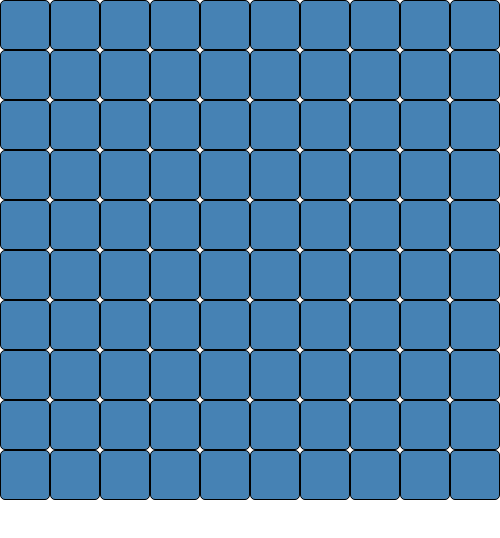
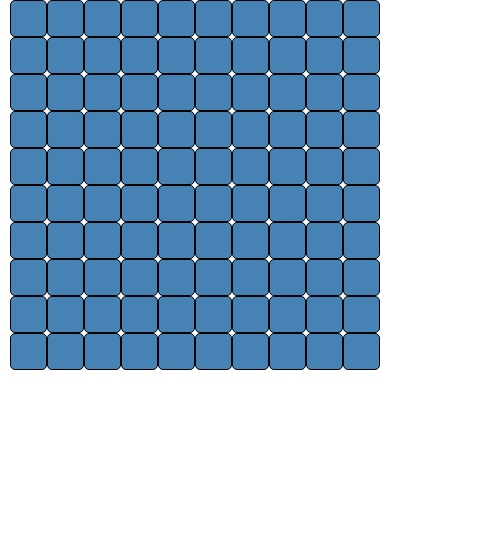
Before and after one commit to ischulz/Minesweeper, a React (Create React App) app in the folder minesweeper/: page / in a window 390 px wide. Shown: the top 538 px of the page, 500 px wide, since content can reach past the window. Built offline with nearby package versions, Linux system fonts and the light colour scheme.

Commit message:
changed board size to be responsive

```diff
--- a/minesweeper/src/Board.css
+++ b/minesweeper/src/Board.css
@@ -3,6 +3,6 @@
   justify-content: row;
   flex-wrap: wrap;
   margin: 0 auto;
-  height: 500px;
-  width: 500px;
+  height: 95vw;
+  width: 95vw;
 }
```
